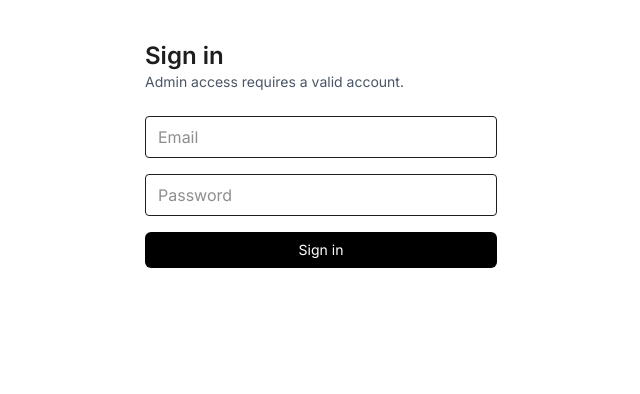
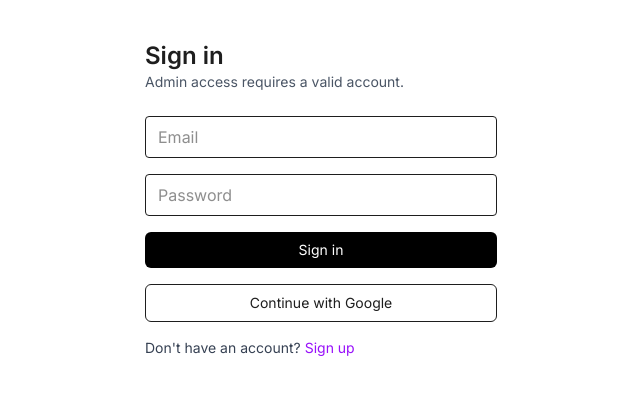
Before and after one commit to KachiAlex/kex, a React (Vite) app in the folder apps/web/: page /login in a window 1280 px wide. Shown: the top 394 px of the page, without its empty margins (319-959 px from the left). Built offline with nearby package versions, Linux system fonts and the light colour scheme; no server answers.

Commit message:
feat(auth): add signup link on login, add Google sign-in/up buttons using VITE_GOOGLE_OAUTH_URL fallback to /api/auth/google

```diff
--- a/apps/web/src/pages/Login.jsx
+++ b/apps/web/src/pages/Login.jsx
@@ -1,7 +1,8 @@
 import { useState } from "react";
-import { useNavigate } from "react-router-dom";
+import { Link, useNavigate } from "react-router-dom";
 
 const API_BASE = import.meta.env.VITE_API_BASE || "http://localhost:4000";
+const GOOGLE_OAUTH_URL = import.meta.env.VITE_GOOGLE_OAUTH_URL || `${API_BASE}/api/auth/google`;
 
 export default function LoginPage() {
 	const [email, setEmail] = useState("");
@@ -32,6 +33,10 @@ export default function LoginPage() {
 		}
 	}
 
+	function onGoogle() {
+		window.location.href = GOOGLE_OAUTH_URL;
+	}
+
 	return (
 		<div className="min-h-screen bg-white">
 			<div className="mx-auto max-w-sm px-4 py-10">
@@ -41,8 +46,14 @@ export default function LoginPage() {
 					<input type="email" required className="w-full border rounded px-3 py-2" placeholder="Email" value={email} onChange={(e)=>setEmail(e.target.value)} />
 					<input type="password" required className="w-full border rounded px-3 py-2" placeholder="Password" value={password} onChange={(e)=>setPassword(e.target.value)} />
 					<button disabled={loading} className="rounded-md bg-black text-white px-4 py-2 text-sm hover:opacity-90 transition w-full">Sign in</button>
+					<button type="button" onClick={onGoogle} className="rounded-md border px-4 py-2 text-sm w-full hover:bg-gray-50 transition flex items-center justify-center gap-2">
+						<span>Continue with Google</span>
+					</button>
 					{error && <div className="text-sm text-red-600">{error}</div>}
 				</form>
+				<div className="mt-4 text-sm text-gray-700">
+					Don't have an account? <Link className="text-purple-600 hover:underline" to="/signup">Sign up</Link>
+				</div>
 			</div>
 		</div>
 	);
--- a/apps/web/src/pages/Signup.jsx
+++ b/apps/web/src/pages/Signup.jsx
@@ -1,7 +1,8 @@
 import { useState } from "react";
-import { useNavigate } from "react-router-dom";
+import { Link, useNavigate } from "react-router-dom";
 
 const API_BASE = import.meta.env.VITE_API_BASE || "http://localhost:4000";
+const GOOGLE_OAUTH_URL = import.meta.env.VITE_GOOGLE_OAUTH_URL || `${API_BASE}/api/auth/google`;
 
 export default function SignupPage() {
 	const [name, setName] = useState("");
@@ -33,6 +34,10 @@ export default function SignupPage() {
 		}
 	}
 
+	function onGoogle() {
+		window.location.href = GOOGLE_OAUTH_URL;
+	}
+
 	return (
 		<div className="min-h-screen bg-white">
 			<div className="mx-auto max-w-sm px-4 py-10">
@@ -43,8 +48,14 @@ export default function SignupPage() {
 					<input type="email" required className="w-full border rounded px-3 py-2" placeholder="Email" value={email} onChange={(e)=>setEmail(e.target.value)} />
 					<input type="password" required className="w-full border rounded px-3 py-2" placeholder="Password (min 6)" value={password} onChange={(e)=>setPassword(e.target.value)} />
 					<button disabled={loading} className="rounded-md bg-black text-white px-4 py-2 text-sm hover:opacity-90 transition w-full">Sign up</button>
+					<button type="button" onClick={onGoogle} className="rounded-md border px-4 py-2 text-sm w-full hover:bg-gray-50 transition flex items-center justify-center gap-2">
+						<span>Sign up with Google</span>
+					</button>
 					{error && <div className="text-sm text-red-600">{error}</div>}
 				</form>
+				<div className="mt-4 text-sm text-gray-700">
+					Already have an account? <Link className="text-purple-600 hover:underline" to="/login">Sign in</Link>
+				</div>
 			</div>
 		</div>
 	);
```
